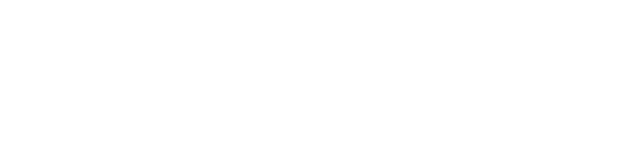
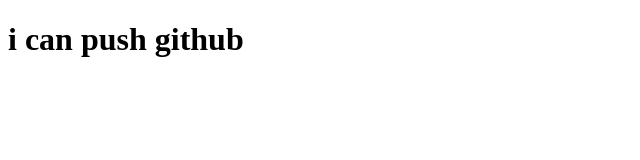
Before and after one commit to shanta111/MY-SECOND-REPOS, a plain HTML site: page index.html in a window 1280 px wide. Shown: the whole page, without its empty margins (0-640 px from the left). Drawn offline with Linux system fonts and the light colour scheme.

Commit message:
added header

```diff
--- a/index.html
+++ b/index.html
@@ -7,6 +7,6 @@
     <title>my second repos</title>
 </head>
 <body>
-
+    <h1>i can push github</h1>
 </body>
 </html>
```
